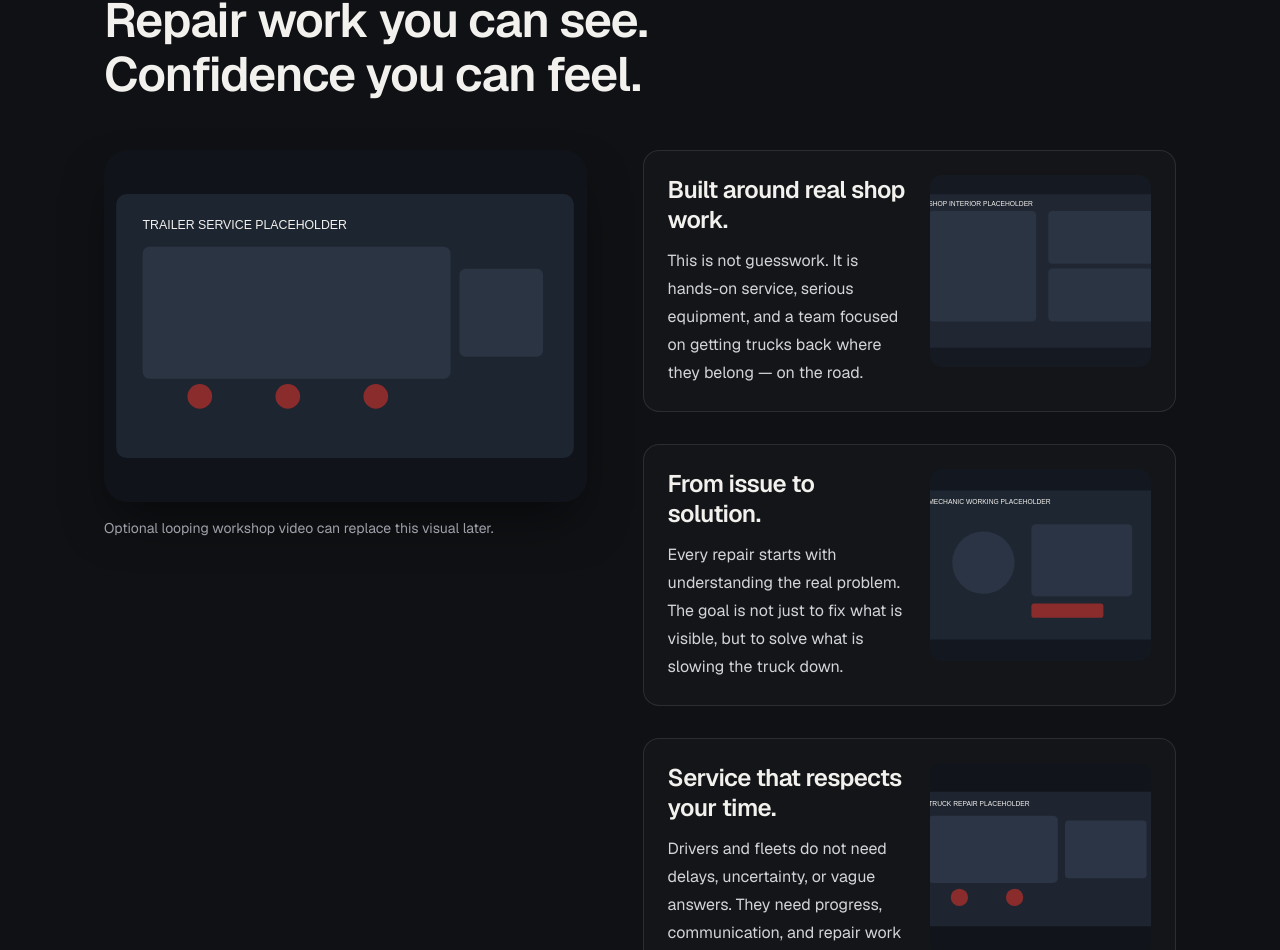
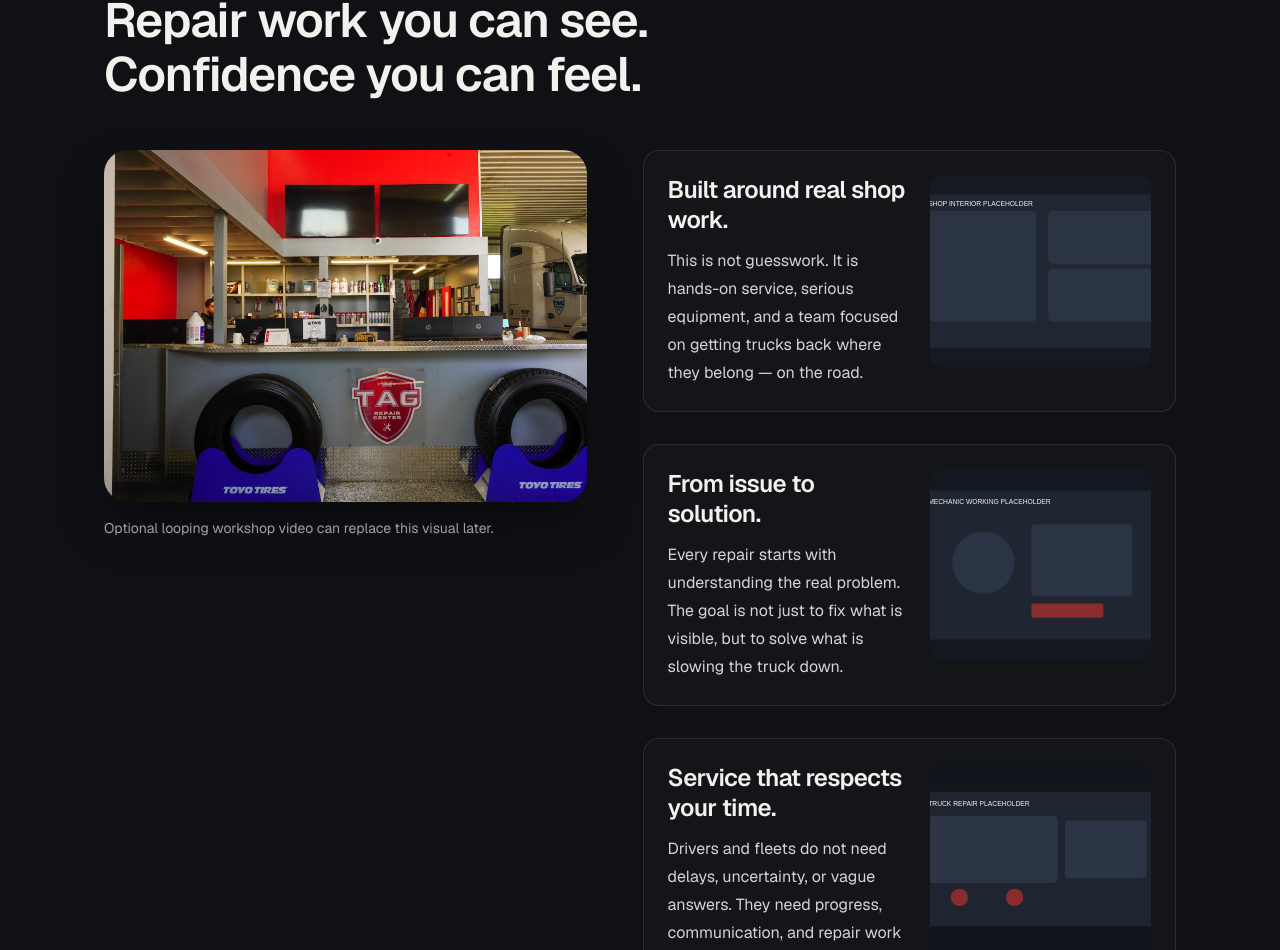
Before and after one commit to aleksandart-dotcom/TAG-Repair-Website, a Next.js app: page / in a window 1280 px wide. Shown: the part 3189-4139 px from the top of the page. Built offline with nearby package versions, Linux system fonts and the light colour scheme.

Commit message:
Add ASSET 2 image for sticky shop showcase.
Replace the Inside the Shop sticky visual placeholder with the provided real workshop image.

```diff
--- a/data/site-content.ts
+++ b/data/site-content.ts
@@ -12,7 +12,7 @@ export const assets = {
   shopInterior: "/placeholders/shop-interior.svg",
   mechanicWorking: "/placeholders/mechanic-working.svg",
   truckRepair: "/placeholders/truck-repair.svg",
-  trailerService: "/placeholders/trailer-service.svg",
+  trailerService: "/shop-main.png", // ASSET 2 - sticky showcase main image
   beforeAfter: "/placeholders/before-after.svg",
 };
 
```
Also changed, not shown: public/shop-main.png (added).
